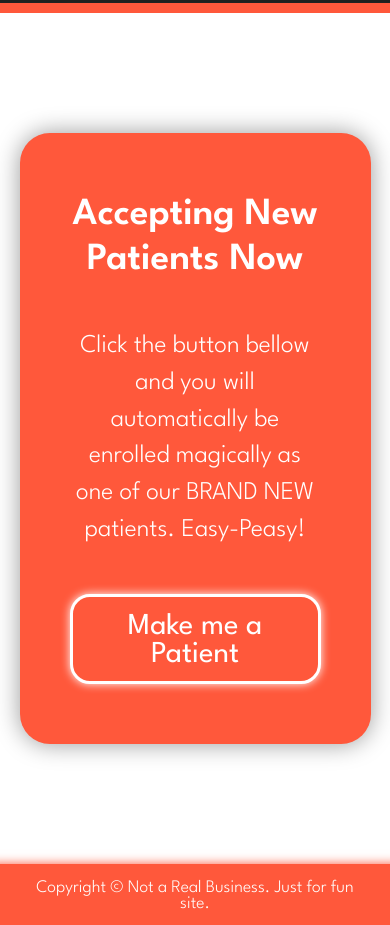
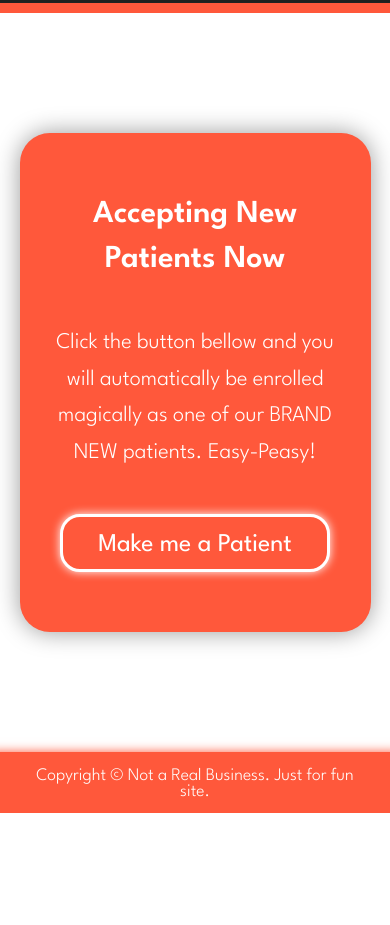
Before and after one commit to JasonY199/the-odin-project, a plain HTML site: page index.html in a window 390 px wide. Shown: the part 3940-4865 px from the top of the page. After the commit the page ends 4753 px from the top, so only its background shows below. Drawn offline with Linux system fonts and the light colour scheme.

Commit message:
Add new patient responsiveness

```diff
--- a/styles.css
+++ b/styles.css
@@ -369,6 +369,21 @@ ul {
   box-shadow: 0px 0px 15px 1px var(--white-color);
 }
 
+@media (max-width: 640px) {
+  #patient-card {
+    padding: 60px 35px;
+  }
+  #patient-card .section-title {
+    font-size: 2rem;
+  }
+  #patient-card p {
+    font-size: 1.4rem;
+  }
+  #patient-card button {
+    font-size: 1.6rem;
+  }
+}
+
 #footer-section {
   background-color: var(--orange-color);
   box-shadow: 0 10px 10px 10px var(--orange-color);
```
